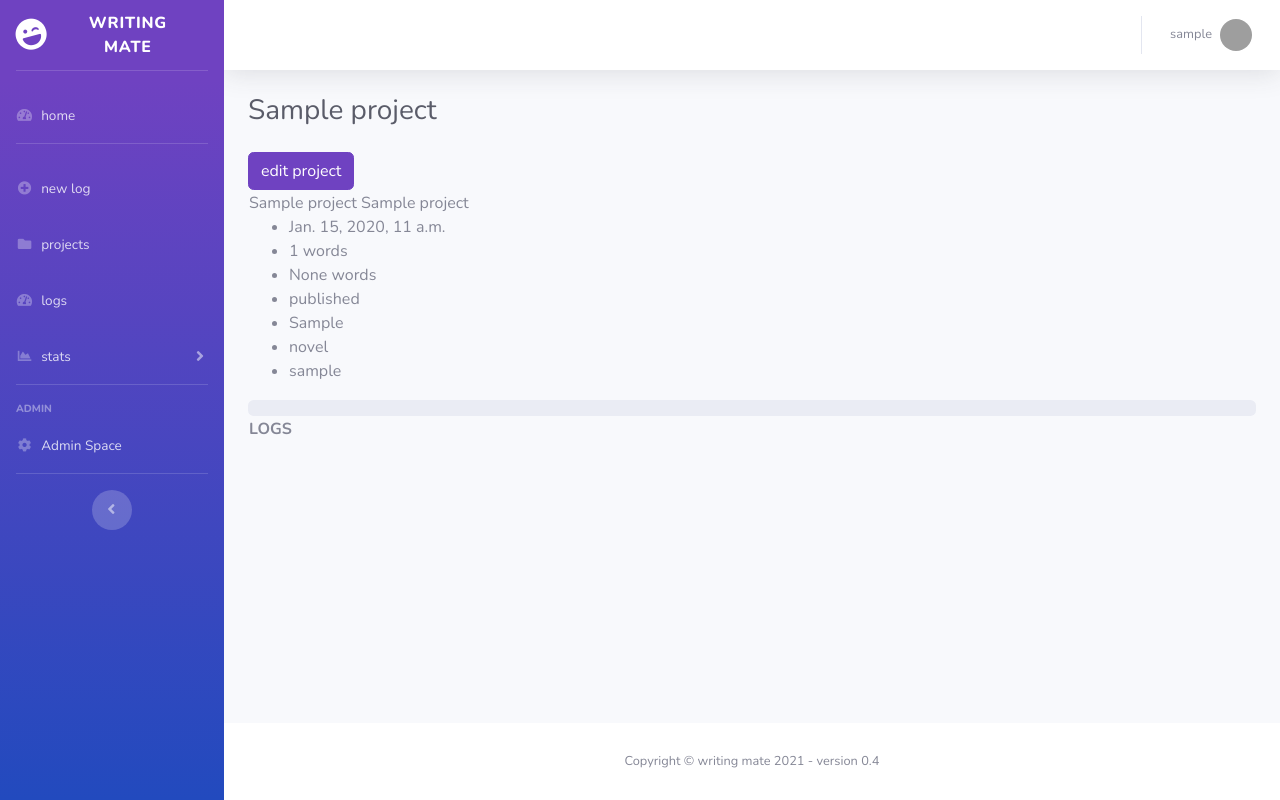
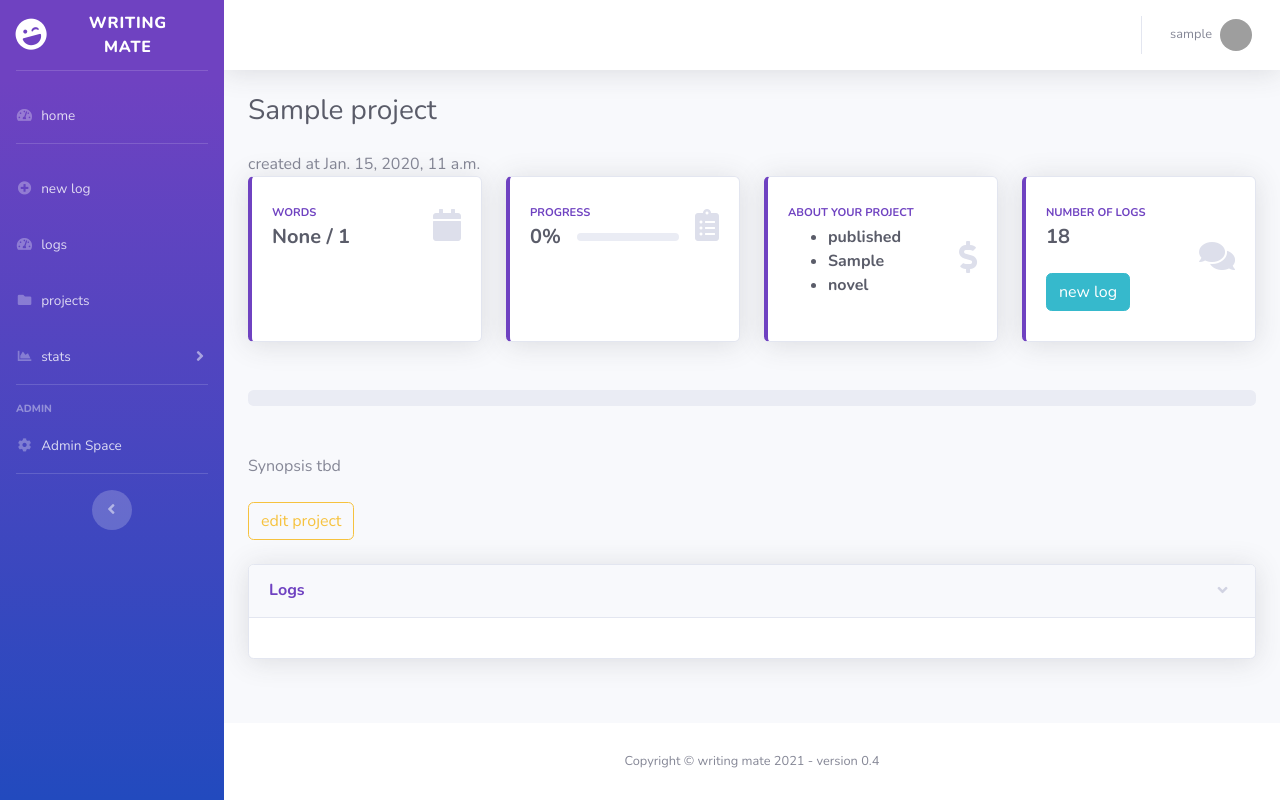
Before and after one commit to LarissaHa/writing-mate, a Django app: a page that uses logs/templates/blank.html in a window 1280 px wide. Run offline with Django 3.2, Linux system fonts and the light colour scheme; a user stored in the database is signed in; tables that the repository leaves empty hold one stand-in row (values such as "Sample post"); data that the repository does not hold is empty; some libraries are stand-ins or nearby versions; grey boxes are pictures that could not be loaded.

Commit message:
feat: style enhancements, project view page, started with sorting issue

```diff
--- a/logs/templates/blank.html
+++ b/logs/templates/blank.html
@@ -53,14 +53,14 @@
           <span>new log</span></a>
       </li>
       <li class="nav-item">
+        <a class="nav-link" href="/logs/">
+          <i class="fas fa-fw fa-tachometer-alt"></i>
+          <span>logs</span></a>
+      </li>
+      <li class="nav-item">
         <a class="nav-link" href="/projects/">
           <i class="fas fa-fw fa-folder"></i>
           <span>projects</span></a>
-      </li>
-      <li class="nav-item">
-        <a class="nav-link" href="/logs/">
-          <i class="fas fa-fw fa-tachometer-alt"></i>
-          <span>logs</span></a>
       </li>
       <li class="nav-item">
         <a class="nav-link collapsed" href="#" data-toggle="collapse" data-target="#collapseStats" aria-expanded="true" aria-controls="collapseStats">
--- a/logs/templates/logs/project_view.html
+++ b/logs/templates/logs/project_view.html
@@ -6,36 +6,127 @@
 {% block page-heading %}{{ project.title }}{% endblock %}
 
 {% block content %}
-<a class="btn btn-primary" href="{% url 'project_edit' slug=project.slug %}">edit project</a>
-<table>
-    <tr>
-        <td>{{ project.title }} {{ project }}
+created at {{ project.created_at }}
+<br>
+<div class="row">
+    <div class="col-xl-3 col-md-6 mb-4">
+        <div class="card border-left-primary shadow h-100 py-2">
+            <div class="card-body">
+                <div class="row no-gutters align-items-center">
+                    <div class="col mr-2">
+                        <div class="text-xs font-weight-bold text-primary text-uppercase mb-1">
+                            {{ project.unit }}</div>
+                        <div class="h5 mb-0 font-weight-bold text-gray-800">{{ count }} / {{ project.goal }}</div>
+                    </div>
+                    <div class="col-auto">
+                        <i class="fas fa-calendar fa-2x text-gray-300"></i>
+                    </div>
+                </div>
+            </div>
+        </div>
+    </div>
+    <div class="col-xl-3 col-md-6 mb-4">
+        <div class="card border-left-primary shadow h-100 py-2">
+            <div class="card-body">
+                <div class="row no-gutters align-items-center">
+                    <div class="col mr-2">
+                        <div class="text-xs font-weight-bold text-primary text-uppercase mb-1">Progress
+                        </div>
+                        <div class="row no-gutters align-items-center">
+                            <div class="col-auto">
+                                <div class="h5 mb-0 mr-3 font-weight-bold text-gray-800">{{ progress }}</div>
+                            </div>
+                            <div class="col">
+                                <div class="progress progress-sm mr-2">
+                                    <div class="progress-bar bg-primary" role="progressbar"
+                                        style="width: {{ progress }}" aria-valuenow="{{ progress }}" aria-valuemin="0"
+                                        aria-valuemax="100"></div>
+                                </div>
+                            </div>
+                        </div>
+                    </div>
+                    <div class="col-auto">
+                        <i class="fas fa-clipboard-list fa-2x text-gray-300"></i>
+                    </div>
+                </div>
+            </div>
+        </div>
+    </div>
+    <div class="col-xl-3 col-md-6 mb-4">
+        <div class="card border-left-primary shadow h-100 py-2">
+            <div class="card-body">
+                <div class="row no-gutters align-items-center">
+                    <div class="col mr-2">
+                        <div class="text-xs font-weight-bold text-primary text-uppercase mb-1">
+                            about your project</div>
+                        <div class="h7 mb-0 font-weight-bold text-gray-800">
                             <ul>
-                <li>{{ project.created_at }}</li>
-                <li>{{ project.goal }} {{ project.unit }}</li>
-                <li>{{ count }} {{ project.unit }}</li>
                                 <li>{{ project.status }}</li>
                                 <li>{{ project.topic }}</li>
                                 <li>{{ project.type }}</li>
-                <li>{{ project.slug }}</li>
-            </ul></td>
-    </tr>
-</table>
-
+                            </ul>
+                        </div>
+                    </div>
+                    <div class="col-auto">
+                        <i class="fas fa-dollar-sign fa-2x text-gray-300"></i>
+                    </div>
+                </div>
+            </div>
+        </div>
+    </div>
+    <div class="col-xl-3 col-md-6 mb-4">
+        <div class="card border-left-primary shadow h-100 py-2">
+            <div class="card-body">
+                <div class="row no-gutters align-items-center">
+                    <div class="col mr-2">
+                        <div class="text-xs font-weight-bold text-primary text-uppercase mb-1">
+                            Number of logs</div>
+                        <div class="h5 mb-0 font-weight-bold text-gray-800">18</div>
+                        <br>
+                        <a class="btn btn-info" href="/logs/new/">new log</a>
+                    </div>
+                    <div class="col-auto">
+                        <i class="fas fa-comments fa-2x text-gray-300"></i>
+                    </div>
+                </div>
+            </div>
+        </div>
+    </div>
+</div>
+<br>
 <div class="progress">
     <div class="progress-bar progress-bar-info progress-bar-striped" role="progressbar"
     aria-valuenow="{{ progress }}" aria-valuemin="0" aria-valuemax="100" style="width: {{ progress }}">
     {{ progress }} complete
     </div>
 </div>
-
+<br>
+<br>
+Synopsis tbd
+<br>
+<br>
+<a class="btn btn-outline-warning" href="{% url 'project_edit' slug=project.slug %}">edit project</a>
+<br>
+<br>
+<div class="card shadow mb-4">
+    <!-- Card Header - Accordion -->
+    <a href="#collapseCardExample" class="d-block card-header py-3" data-toggle="collapse"
+        role="button" aria-expanded="true" aria-controls="collapseCardExample">
+        <h6 class="m-0 font-weight-bold text-primary">Logs</h6>
+    </a>
+    <!-- Card Content - Collapse -->
+    <div class="collapse show" id="collapseCardExample">
+        <div class="card-body">
             <table>
-    <tr><td><b>LOGS</b></td><!--<td><b>Groups</b></td>--></tr>
                 {% for log in logs %}
                 <tr>
-        <td><a class="btn btn-secondary" href="{% url 'logs_edit' pk=log.pk %}">edit</a> {{ log.project }} - {{ log.count }} - {{ log.date }}, {{ log.time }} - {{ log.note }}</td>
+                    <td style="padding: 15px;"><a class="btn btn-outline-info" href="{% url 'logs_edit' pk=log.pk %}">edit</a></td><td> {{ log.project }} - {{ log.count }} - {{ log.date }}, {{ log.time }} - {{ log.note }}</td>
                 </tr>
                 {% endfor %}
             </table>
+        </div>
+    </div>
+</div>
+
 
 {% endblock %}
--- a/logs/views.py
+++ b/logs/views.py
@@ -242,11 +242,13 @@ def logs(request, slug=None):
     if "GET" == request.method:
         if slug is None:
             logs = Log.objects.filter(user=request.user).order_by("-date")[:20]
-            return render(request, 'logs/logs.html', {'logs': logs, 'projects': projects})
+            filtered_by = "filter by project"
+            return render(request, 'logs/logs.html', {'logs': logs, 'projects': projects, 'filtered_by': filtered_by})
         else:
             project = get_object_or_404(Project, slug=slug, user=request.user)
+            filtered_by = project.title
             logs = Log.objects.filter(project=project, user=request.user).order_by("-date")[:20]
-            return render(request, 'logs/logs.html', {'logs': logs, 'projects': projects})
+            return render(request, 'logs/logs.html', {'logs': logs, 'projects': projects, 'filtered_by': filtered_by})
             # return render(request, "logs/logs.html", data)
     # if not GET, then proceed
     try:
```
Also changed, not shown: logs/templates/logs/home.html (+4 -4 lines), logs/templates/logs/logs.html (+9 -6 lines), logs/templates/logs/projects.html (+40 -11 lines). Lines whose indentation alone changed are shown as unchanged.
